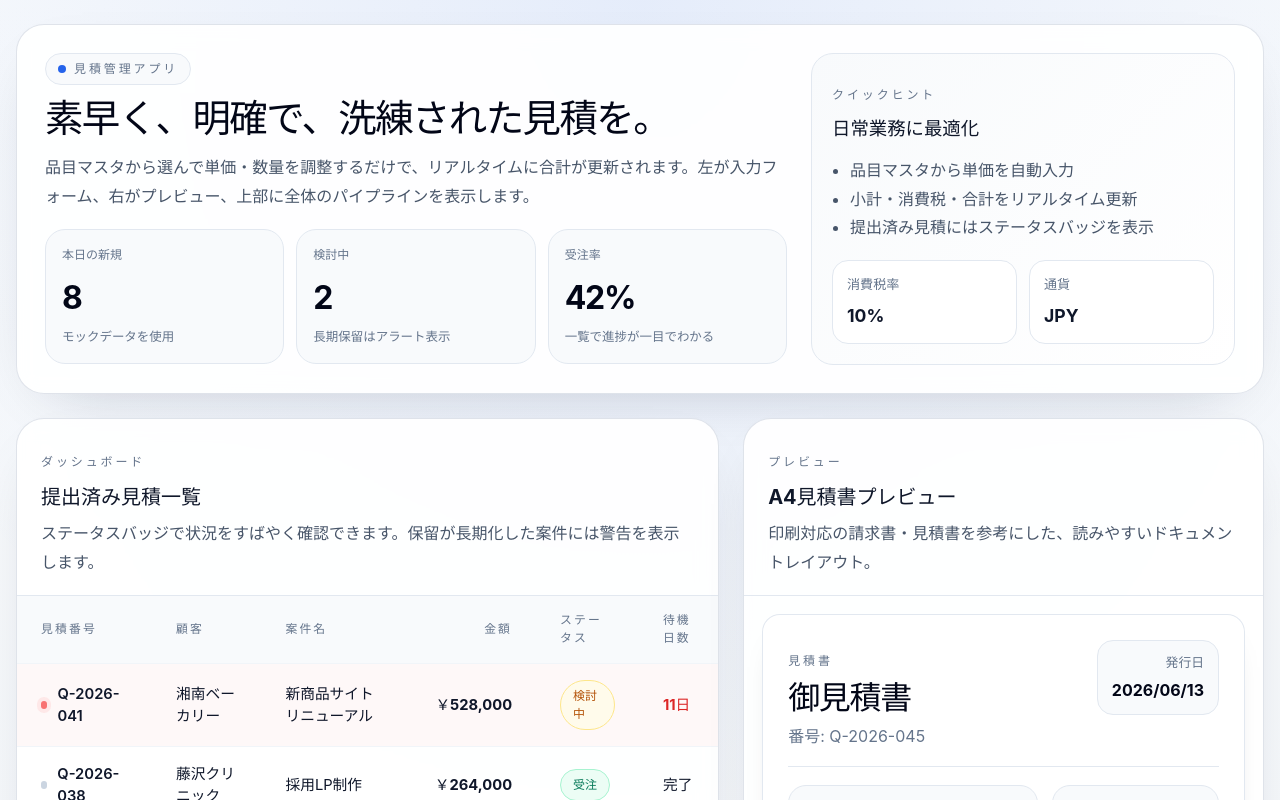
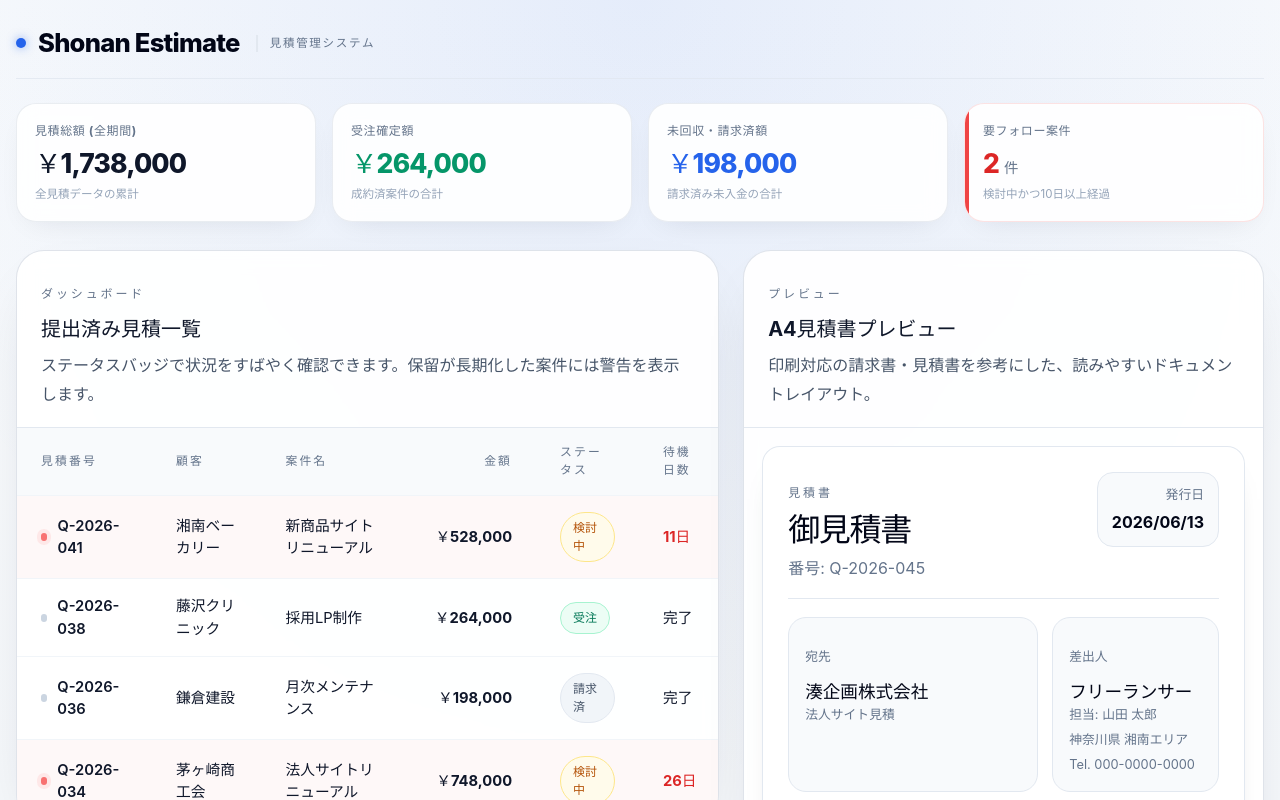
Before and after one commit to HiroyWorks/shonan-dx-app, a React (Vite) app: page / in a window 1280 px wide. Shown: the top 800 px of the page. Built offline with nearby package versions, Linux system fonts and the light colour scheme.

Commit message:
feat: ヒーローエリアの廃止とリアルタイムKPIサマリーの導入

```diff
--- a/package.json
+++ b/package.json
@@ -15,19 +15,14 @@
   },
   "devDependencies": {
     "@eslint/js": "^10.0.1",
-    "@tailwindcss/postcss": "^4.3.0",
-    "@tailwindcss/vite": "^4.3.0",
     "@types/node": "^24.12.3",
     "@types/react": "^19.2.14",
     "@types/react-dom": "^19.2.3",
     "@vitejs/plugin-react": "^4.2.1",
-    "autoprefixer": "^10.5.0",
     "eslint": "^10.3.0",
     "eslint-plugin-react-hooks": "^7.1.1",
     "eslint-plugin-react-refresh": "^0.5.2",
     "globals": "^17.6.0",
-    "postcss": "^8.5.15",
-    "tailwindcss": "^4.3.0",
     "typescript": "~6.0.2",
     "typescript-eslint": "^8.59.2",
     "vite": "^4.5.3"
--- a/src/App.css
+++ b/src/App.css
@@ -12,7 +12,6 @@
   padding: 24px 0 40px;
 }
 
-.hero-card,
 .panel {
   border: 1px solid rgba(148, 163, 184, 0.3);
   background: rgba(255, 255, 255, 0.92);
@@ -20,34 +19,139 @@
   backdrop-filter: blur(10px);
 }
 
-.hero-card {
-  border-radius: 28px;
-  padding: 28px;
-  display: grid;
-  grid-template-columns: minmax(0, 1.4fr) minmax(320px, 0.8fr);
-  gap: 24px;
+.app-header {
+  margin-bottom: 24px;
+  display: flex;
+  align-items: center;
+  justify-content: space-between;
+  border-bottom: 1px solid rgba(226, 232, 240, 0.8);
+  padding-bottom: 16px;
 }
 
-.hero-main h1 {
-  margin: 12px 0 0;
-  font-size: clamp(2rem, 3vw, 3.2rem);
-  line-height: 1.1;
-  letter-spacing: -0.04em;
-  color: #020617;
+.header-brand {
+  display: flex;
+  align-items: center;
+  gap: 12px;
 }
 
-.hero-copy,
+.brand-dot {
+  width: 10px;
+  height: 10px;
+  border-radius: 999px;
+  background: #2563eb;
+  box-shadow: 0 0 10px rgba(37, 99, 235, 0.5);
+}
+
+.header-brand h1 {
+  font-size: 1.6rem;
+  font-weight: 800;
+  letter-spacing: -0.03em;
+  color: #020617;
+  margin: 0;
+}
+
+.brand-tag {
+  font-size: 0.72rem;
+  font-weight: 700;
+  letter-spacing: 0.15em;
+  text-transform: uppercase;
+  color: #64748b;
+  border-left: 2px solid #e2e8f0;
+  padding-left: 12px;
+  margin-left: 4px;
+}
+
+/* KPI Section */
+.kpi-section {
+  margin-bottom: 28px;
+}
+
+.kpi-grid {
+  display: grid;
+  grid-template-columns: repeat(4, minmax(0, 1fr));
+  gap: 16px;
+}
+
+.kpi-card {
+  border: 1px solid rgba(148, 163, 184, 0.2);
+  background: rgba(255, 255, 255, 0.9);
+  box-shadow: 0 10px 30px -15px rgba(15, 23, 42, 0.12);
+  backdrop-filter: blur(10px);
+  border-radius: 20px;
+  padding: 18px;
+  display: flex;
+  flex-direction: column;
+  position: relative;
+  overflow: hidden;
+  transition: transform 0.2s ease, box-shadow 0.2s ease;
+}
+
+.kpi-card:hover {
+  transform: translateY(-2px);
+  box-shadow: 0 16px 36px -18px rgba(15, 23, 42, 0.18);
+}
+
+.kpi-label {
+  font-size: 0.75rem;
+  font-weight: 700;
+  letter-spacing: 0.05em;
+  color: #64748b;
+}
+
+.kpi-value {
+  font-size: 1.65rem;
+  font-weight: 800;
+  letter-spacing: -0.03em;
+  color: #0f172a;
+  margin-top: 8px;
+  line-height: 1.2;
+}
+
+.kpi-unit {
+  font-size: 0.9rem;
+  font-weight: 500;
+  color: #64748b;
+}
+
+.kpi-hint {
+  font-size: 0.72rem;
+  color: #94a3b8;
+  margin-top: 6px;
+}
+
+/* Color Accents for Values */
+.value-success {
+  color: #059669;
+}
+
+.value-info {
+  color: #2563eb;
+}
+
+.value-danger {
+  color: #dc2626;
+}
+
+/* Alert Styling for KPI */
+.kpi-card-alert {
+  border-color: rgba(239, 68, 68, 0.15);
+}
+
+.kpi-card-alert::before {
+  content: '';
+  position: absolute;
+  top: 0;
+  left: 0;
+  width: 4px;
+  height: 100%;
+  background: #ef4444;
+}
+
 .section-copy {
   color: #475569;
   line-height: 1.8;
 }
 
-.hero-copy {
-  margin: 14px 0 0;
-  max-width: 56rem;
-}
-
-.eyebrow,
 .mini-label,
 .section-kicker,
 .summary-kicker,
@@ -59,106 +163,12 @@
   color: #64748b;
 }
 
-.eyebrow {
-  display: inline-flex;
-  align-items: center;
-  gap: 8px;
-  padding: 6px 12px;
-  border-radius: 999px;
-  border: 1px solid #e2e8f0;
-  background: #f8fafc;
-}
-
-.eyebrow-dot,
 .dot {
   width: 8px;
   height: 8px;
   border-radius: 999px;
   background: #2563eb;
   display: inline-block;
-}
-
-.stat-grid {
-  display: grid;
-  grid-template-columns: repeat(3, minmax(0, 1fr));
-  gap: 12px;
-  margin-top: 18px;
-}
-
-.stat-card {
-  border: 1px solid #e2e8f0;
-  border-radius: 20px;
-  background: #f8fafc;
-  padding: 16px;
-}
-
-.stat-label {
-  margin: 0;
-  font-size: 0.75rem;
-  font-weight: 600;
-  color: #64748b;
-}
-
-.stat-value {
-  margin: 10px 0 0;
-  font-size: 2rem;
-  font-weight: 700;
-  letter-spacing: -0.04em;
-  color: #020617;
-}
-
-.stat-hint {
-  margin: 6px 0 0;
-  font-size: 0.78rem;
-  color: #64748b;
-  line-height: 1.5;
-}
-
-.hero-side {
-  border-radius: 22px;
-  border: 1px solid #e2e8f0;
-  background: linear-gradient(135deg, #f8fafc, #ffffff);
-  padding: 20px;
-}
-
-.hero-side h2 {
-  margin: 10px 0 0;
-  font-size: 1.15rem;
-  line-height: 1.4;
-}
-
-.tip-list {
-  margin: 14px 0 0;
-  padding-left: 18px;
-  color: #475569;
-  line-height: 1.8;
-}
-
-.mini-metrics {
-  margin-top: 18px;
-  display: grid;
-  grid-template-columns: repeat(2, minmax(0, 1fr));
-  gap: 12px;
-}
-
-.mini-metrics div {
-  border-radius: 16px;
-  border: 1px solid #e2e8f0;
-  background: #fff;
-  padding: 14px;
-}
-
-.mini-metrics span {
-  display: block;
-  color: #64748b;
-  font-size: 0.82rem;
-}
-
-.mini-metrics strong {
-  display: block;
-  margin-top: 8px;
-  color: #0f172a;
-  font-size: 1.1rem;
 }
 
 .content-grid {
@@ -737,7 +747,10 @@
 }
 
 @media (max-width: 1180px) {
-  .hero-card,
+  .kpi-grid {
+    grid-template-columns: repeat(2, minmax(0, 1fr));
+  }
+
   .content-grid,
   .form-grid,
   .paper-bottom,
@@ -765,25 +778,18 @@
     padding-top: 14px;
   }
 
-  .hero-card,
   .panel,
   .paper {
     border-radius: 22px;
   }
 
-  .hero-card,
   .panel-head,
   .form-grid {
     padding-left: 16px;
     padding-right: 16px;
   }
 
-  .hero-card {
-    padding-top: 18px;
-    padding-bottom: 18px;
-  }
-
-  .stat-grid,
+  .kpi-grid,
   .field-grid,
   .micro-grid {
     grid-template-columns: 1fr;
--- a/src/App.tsx
+++ b/src/App.tsx
@@ -105,23 +105,6 @@ function StatusBadge({ status }: { status: QuoteStatus }) {
   return <span className={className[status]}>{STATUS_LABEL[status]}</span>
 }
 
-function StatCard({
-  label,
-  value,
-  hint,
-}: {
-  label: string
-  value: string
-  hint: string
-}) {
-  return (
-    <div className="stat-card">
-      <p className="stat-label">{label}</p>
-      <p className="stat-value">{value}</p>
-      <p className="stat-hint">{hint}</p>
-    </div>
-  )
-}
 
 function App() {
   const [selectedItemId, setSelectedItemId] = useState(ITEMS[0].id)
@@ -138,6 +121,20 @@ function App() {
     [selectedItemId],
   )
 
+  const kpi = useMemo(() => {
+    const totalAmount = QUOTES.reduce((sum, q) => sum + q.amount, 0)
+    const wonAmount = QUOTES.filter((q) => q.status === 'Won').reduce((sum, q) => sum + q.amount, 0)
+    const invoicedAmount = QUOTES.filter((q) => q.status === 'Invoiced').reduce((sum, q) => sum + q.amount, 0)
+    const pendingAlertCount = QUOTES.filter((q) => q.status === 'Pending' && q.waitingDays >= 10).length
+
+    return {
+      totalAmount,
+      wonAmount,
+      invoicedAmount,
+      pendingAlertCount,
+    }
+  }, [])
+
   const subtotal = manualUnitPrice * quantity
   const tax = Math.round(subtotal * 0.1)
   const total = subtotal + tax
@@ -151,44 +148,40 @@ function App() {
   return (
     <div className="app-shell">
       <div className="page">
-        <header className="hero-card">
-          <div className="hero-main">
-            <div className="eyebrow">
-              <span className="eyebrow-dot" />
-              見積管理アプリ
+        <header className="app-header">
+          <div className="header-brand">
+            <span className="brand-dot" />
+            <h1>Shonan Estimate</h1>
+            <span className="brand-tag">見積管理システム</span>
+          </div>
+        </header>
+
+        <section className="kpi-section">
+          <div className="kpi-grid">
+            <div className="kpi-card">
+              <span className="kpi-label">見積総額 (全期間)</span>
+              <strong className="kpi-value">{formatYen(kpi.totalAmount)}</strong>
+              <span className="kpi-hint">全見積データの累計</span>
             </div>
-            <h1>素早く、明確で、洗練された見積を。</h1>
-            <p className="hero-copy">
-              品目マスタから選んで単価・数量を調整するだけで、リアルタイムに合計が更新されます。左が入力フォーム、右がプレビュー、上部に全体のパイプラインを表示します。
-            </p>
-
-            <div className="stat-grid">
-              <StatCard label="本日の新規" value="8" hint="モックデータを使用" />
-              <StatCard label="検討中" value="2" hint="長期保留はアラート表示" />
-              <StatCard label="受注率" value="42%" hint="一覧で進捗が一目でわかる" />
+            <div className="kpi-card">
+              <span className="kpi-label">受注確定額</span>
+              <strong className="kpi-value value-success">{formatYen(kpi.wonAmount)}</strong>
+              <span className="kpi-hint">成約済案件の合計</span>
+            </div>
+            <div className="kpi-card">
+              <span className="kpi-label">未回収・請求済額</span>
+              <strong className="kpi-value value-info">{formatYen(kpi.invoicedAmount)}</strong>
+              <span className="kpi-hint">請求済み未入金の合計</span>
+            </div>
+            <div className="kpi-card kpi-card-alert">
+              <span className="kpi-label">要フォロー案件</span>
+              <strong className={`kpi-value ${kpi.pendingAlertCount > 0 ? 'value-danger' : ''}`}>
+                {kpi.pendingAlertCount} <span className="kpi-unit">件</span>
+              </strong>
+              <span className="kpi-hint">検討中かつ10日以上経過</span>
             </div>
           </div>
-
-          <aside className="hero-side">
-            <p className="mini-label">クイックヒント</p>
-            <h2>日常業務に最適化</h2>
-            <ul className="tip-list">
-              <li>品目マスタから単価を自動入力</li>
-              <li>小計・消費税・合計をリアルタイム更新</li>
-              <li>提出済み見積にはステータスバッジを表示</li>
-            </ul>
-            <div className="mini-metrics">
-              <div>
-                <span>消費税率</span>
-                <strong>10%</strong>
-              </div>
-              <div>
-                <span>通貨</span>
-                <strong>JPY</strong>
-              </div>
-            </div>
-          </aside>
-        </header>
+        </section>
 
         <main className="content-grid">
           <section className="left-column">
```
